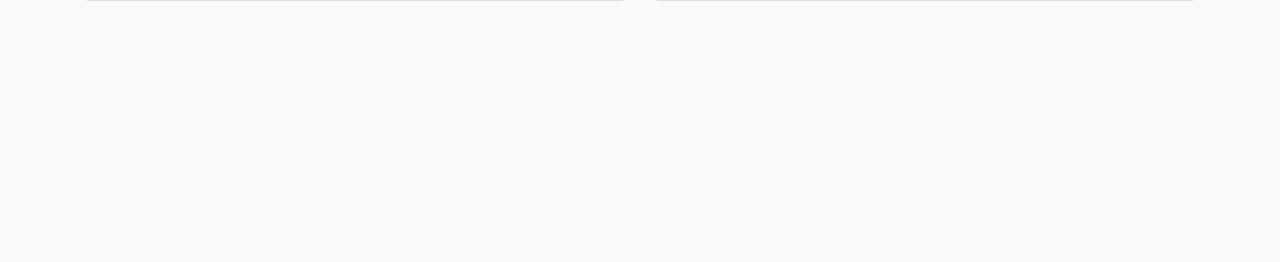
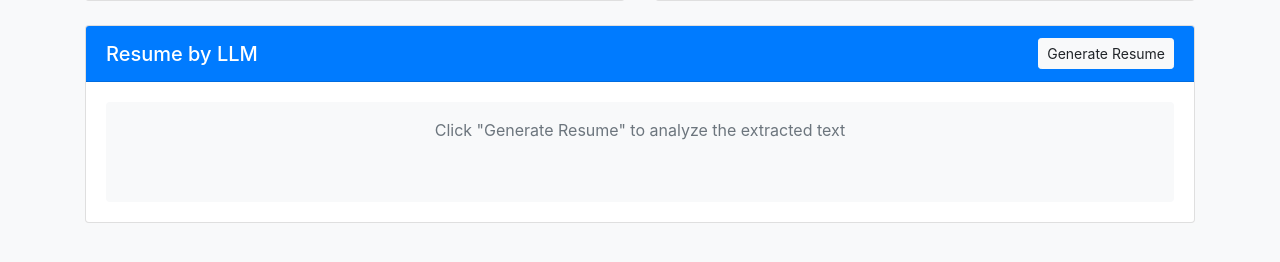
Before and after one commit to noewahl/OCR-API, a Flask app: template templates/index.html in a window 1280 px wide. Shown: the part 517-779 px from the top of the page. Run offline with Flask 3, Linux system fonts and the light colour scheme; the template is opened without the code that fills it: most values are stand-ins (such as "Sample title", 1, 10 or a date in 2020); some libraries are stand-ins or nearby versions.

Commit message:
Improve visual

```diff
--- a/templates/index.html
+++ b/templates/index.html
@@ -114,7 +114,44 @@
     {% endif %}
         </div>
         {% endif %}
-    </div>
+
+    <!-- LLM Resume Section -->
+    {% if extracted_text %}
+    <section class="card mb-4">
+        <div class="card-header bg-primary text-white d-flex justify-content-between align-items-center">
+            <h3 class="card-title h5 mb-0">Resume by LLM</h3>
+            <button type="button" class="btn btn-light btn-sm" onclick="generateResume()">
+                Generate Resume
+            </button>
+        </div>
+        <div class="card-body">
+            <div id="resumeContent" class="bg-light p-3 rounded" style="min-height: 100px;">
+                <div class="text-center text-muted" id="placeholder">
+                    Click "Generate Resume" to analyze the extracted text
+                </div>
+            </div>
+        </div>
+    </section>
+    {% endif %}
+</div>
+
+<!-- Add this before the existing script tags -->
+<script>
+    function generateResume() {
+        const button = event.target;
+        const placeholder = document.getElementById('placeholder');
+        button.disabled = true;
+        button.innerHTML = '<span class="spinner-border spinner-border-sm" role="status" aria-hidden="true"></span> Generating...';
+
+        // Here you would make an API call to your LLM endpoint
+        // For now, we'll just simulate a delay
+        setTimeout(() => {
+            placeholder.innerHTML = "This is a simulated LLM resume of the extracted text...";
+            button.innerHTML = "Generate Resume";
+            button.disabled = false;
+        }, 2000);
+    }
+</script>
 
     <script src="https://code.jquery.com/jquery-3.5.1.slim.min.js"></script>
     <script src="https://cdn.jsdelivr.net/npm/@popperjs/core@2.5.3/dist/umd/popper.min.js"></script>
```
